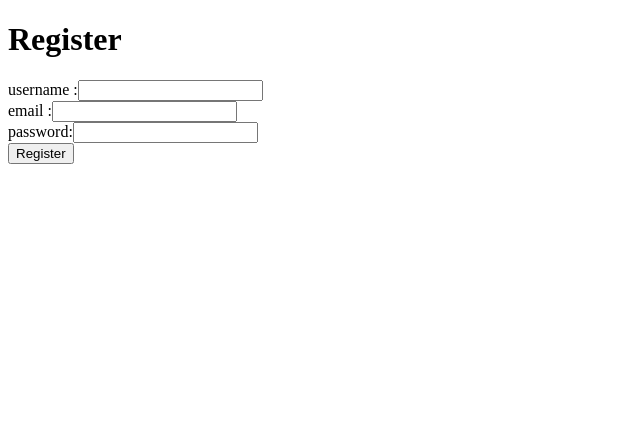
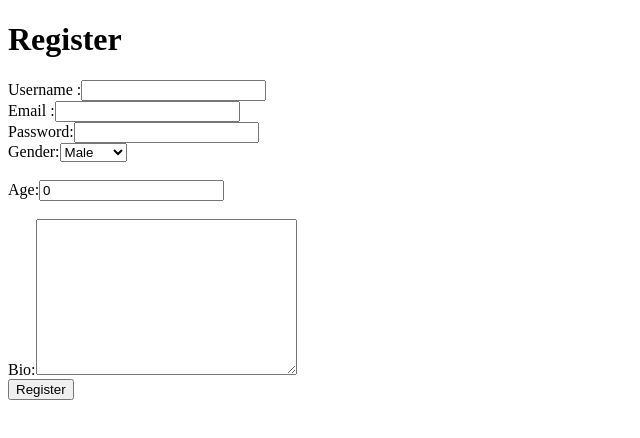
Before and after one commit to marzena-maria/meeting-app-frontend, a React (Create React App) app: page /register in a window 1280 px wide. Shown: the top 438 px of the page, without its empty margins (0-640 px from the left). Built offline with nearby package versions, Linux system fonts and the light colour scheme.

Commit message:
extra fields in form

```diff
--- a/src/Components/Forms/UserForms/Register.js
+++ b/src/Components/Forms/UserForms/Register.js
@@ -6,12 +6,19 @@ function Register() {
     const [username,setUsername]= useState("");
     const [email,setEmail] = useState("");
     const [password,setPassword] = useState("");
+    const [gender,setGender] = useState("N/A");
+    const [age,setAge] = useState(0);
+    const [bio,setBio] = useState("");
 
     const register = async() =>{
        const response = await Axios.post(" /user/register",{
             username,
             email,
-            password
+            password,
+            gender,
+            age,
+            bio
+
         })
         if(response){
             console.log(response);
@@ -25,20 +32,42 @@ function Register() {
         <div>
             <h1>Register</h1>
             <div>
-                <label>username :</label>
+                <label>Username :</label>
                 <input type="text" value={username}  onChange={(e)=>setUsername(e.target.value)} />
 
             </div>
 
             <div>
-                <label>email :</label>
+                <label>Email :</label>
                 <input type="email" value={email}  onChange={(e)=>setEmail(e.target.value)}/>
 
             </div>
 
             <div>
-                <label>password:</label>
+                <label>Password:</label>
                 <input type="text" value={password}  onChange={(e)=>setPassword(e.target.value)} />
+
+            </div>
+            <div>
+                <label>Gender:</label>
+                <select type="text" value={gender}  onChange={(e)=>setGender(e.target.value)} >
+                    <option value="male" key="">Male</option>
+                    <option value="female" key="">Female</option>
+                    <option value="others" key="">Others</option>
+
+                </select>
+
+            </div>
+            <br />
+            <div>
+                <label>Age:</label>
+                <input type="number" value={age}  onChange={(e)=>setAge(e.target.value)} />
+
+            </div>
+            <br/>
+            <div>
+                <label>Bio:</label>
+                <textarea cols="30" rows="10" type="text" value={bio}  onChange={(e)=>setBio(e.target.value)} />
 
             </div>
             <button onClick={register}>Register</button>
--- a/src/Components/Pages/SearchFromInput/Input/Input.js
+++ b/src/Components/Pages/SearchFromInput/Input/Input.js
@@ -1,5 +1,5 @@
 import React from 'react';
-import './Input.scss';
+// import './Input.scss';
 
 //add props
 const Input = (props) => {
```
